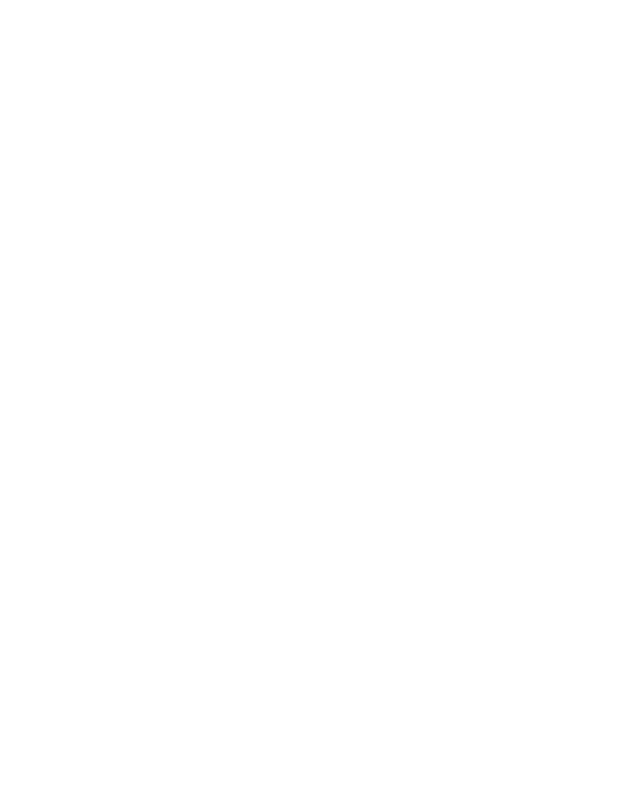
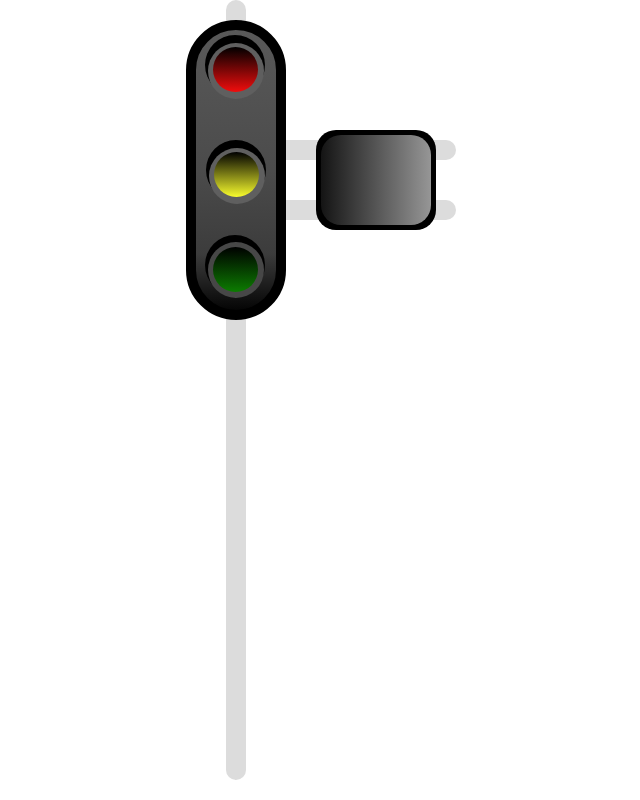
Before and after one commit to Olalekankin/Traffic-Light, a plain HTML site: page index.html in a window 1280 px wide. Shown: the whole page, without its empty margins (20-660 px from the left). Drawn offline with Linux system fonts and the light colour scheme.

Commit message:
Second commit

```diff
--- a/index.html
+++ b/index.html
@@ -1,16 +1,24 @@
 <!DOCTYPE html>
 <html lang="en">
 <head>
+    <!-- Default meta settings -->
     <meta charset="UTF-8">
     <meta http-equiv="X-UA-Compatible" content="IE=edge">
     <meta name="viewport" content="width=device-width, initial-scale=1.0">
     <title>Traffic Light</title>
+    <!-- Css link -->
+    <link rel="stylesheet" href="style.css">
 </head>
 <body>
     <div class="container">
-        <div class="light-stand"></div>
-        <div class="light-stand"></div>
-        <div class="light-stand"></div>
+        <div class="light-stand">
+            <div class="light-head">
+                <div class="bulb red"></div>
+                <div class="bulb yellow"></div>
+                <div class="bulb green"></div>
+            </div>
+        </div>
+
     </div>
 </body>
 </html>
--- a/style.css
+++ b/style.css
@@ -0,0 +1,165 @@
+*{
+    margin: 0;
+    padding: 0;
+    box-sizing: border-box;
+}
+
+body{
+    width: 100vw;
+    height: 100vh;
+}
+
+.container{
+    width: 100%;
+    height: 100%;
+    position: relative;
+}
+.light-stand{
+    position: absolute;
+    width: 20px;
+    height: 780px;
+    border-radius: 20px;
+    background-color: gainsboro;
+    left: 20%;
+    transform: translateX(-50%);
+}
+.light-stand::before{
+    content: '';
+    width: 230px;
+    height: 20px;
+    border-radius: 20px;
+    background-color: gainsboro;
+    position: absolute;
+    top: 140px;
+}
+.light-stand::after{
+    content: '';
+    width: 230px;
+    height: 20px;
+    border-radius: 20px;
+    background-color: gainsboro;
+    position: absolute;
+    top: 200px;
+    z-index: 0;
+}
+.light-head::before{
+    content: '';
+    background-color: black;
+    position: absolute;
+    width: 120px;
+    height: 100px;
+    transform: translate(120px,100px);
+    border-radius: 20px;
+}
+.light-head::after{
+    content: '';
+    background: linear-gradient(270deg, rgb(150, 150, 150) 0%, rgb(20, 20, 20)100%);
+    position: absolute;
+    width: 110px;
+    height: 90px;
+    transform: translate(125px,105px);
+    border-radius: 20px;
+}
+.light-head{
+    position: absolute;
+    border: 10px solid rgb(0, 0, 0);
+    background: linear-gradient( 3600deg,  rgb(5, 5, 5) 0%,
+    rgb(60, 60, 60) 20%, rgb(75, 75, 75) 50%, rgb(89, 89, 89) 100% );
+    width: 100px;
+    height: 300px;
+    transform: translateX(-40%);
+    border-radius: 100px;
+    top: 20px;
+    z-index: 5;
+}
+.bulb{
+    position: absolute;
+    width: 60px;
+    height: 60px;
+    border-radius: 50%;
+    transform: translateX(15%);
+
+}
+
+.red{
+    background-color: black;
+    top: 5px;
+}
+.red::before{
+    content: '';
+    position: absolute;
+    background-color: rgb(95, 95, 95);
+    z-index: 10;
+    width: 56px;
+    height: 56px;
+    border-radius: 50%;
+    top: 8px;
+    left: 3px;
+}
+.red::after{
+    content: '';
+    position: absolute;
+    background: linear-gradient(360deg, rgb(241, 13, 13) 0%, rgb(0,0,0) ) ;
+    z-index: 100;
+    width: 45px;
+    height: 45px;
+    border-radius: 50%;
+    top: 12px;
+    left: 8px;
+}
+.yellow{
+    background-color: black;
+    top: 50%;
+    transform: translateY(-50%);
+    left: 10px;
+}
+.yellow::before{
+    content: '';
+    position: absolute;
+    background-color: rgb(95, 95, 95);
+    z-index: 10;
+    width: 56px;
+    height: 56px;
+    border-radius: 50%;
+    top: 8px;
+    left: 3px;
+}
+.yellow::after{
+    content: '';
+    position: absolute;
+    background: linear-gradient(360deg, rgb(248, 252, 45) 0%, rgb(0,0,0) ) ;
+    z-index: 100;
+    width: 45px;
+    height: 45px;
+    border-radius: 50%;
+    top: 12px;
+    left: 8px;
+}
+.green{
+    background-color: black;
+    bottom: 15px;
+    /* left: 1px; */
+    position: absolute;
+}
+.green::before{
+    content: '';
+    position: absolute;
+    background-color: rgb(71, 71, 71);
+    z-index: 10;
+    width: 56px;
+    height: 56px;
+    border-radius: 50%;
+    bottom: -3px;
+    left: 3px;
+}
+.green::after{
+    content: '';
+    position: absolute;
+    background: linear-gradient(360deg, rgb(12, 124, 1) 0%, rgb(0,0,0) ) ;
+    z-index: 100;
+    width: 45px;
+    height: 45px;
+    border-radius: 50%;
+    top: 12px;
+    left: 8px;
+}
```
